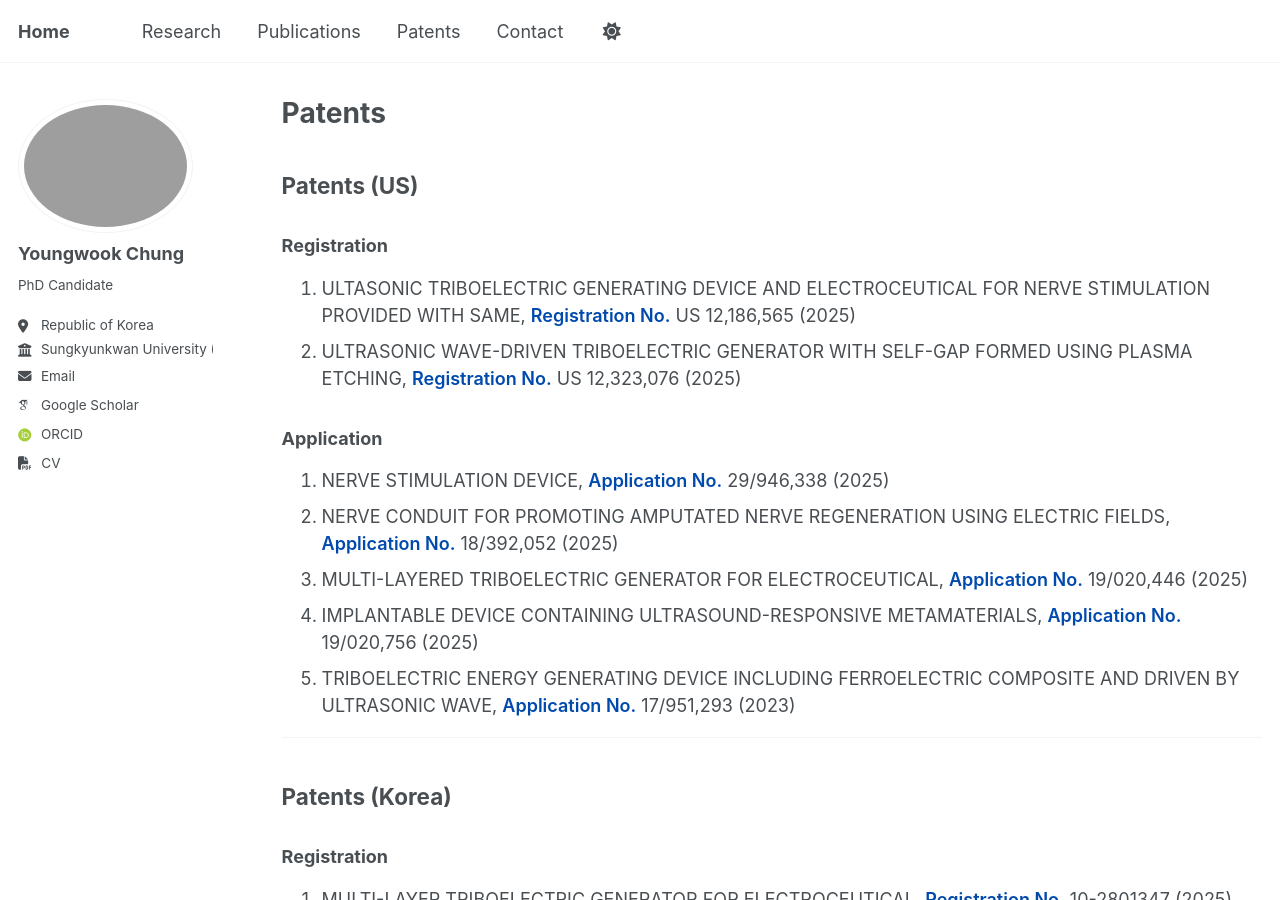
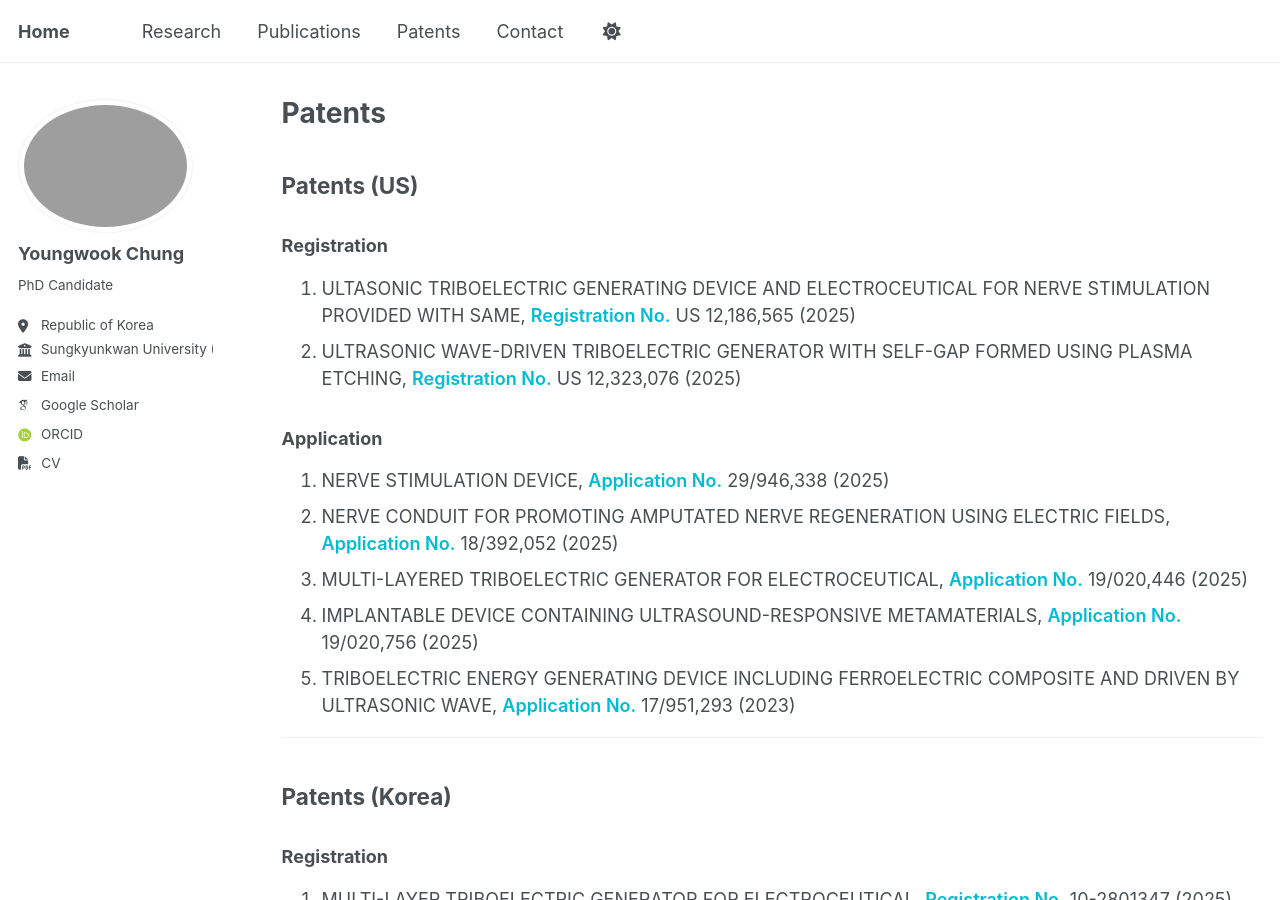
Before and after one commit to ywoog2/ywchung.github.io, a Jekyll site: the page built from _pages/patents.md, in a window 1280 px wide and 900 px high. Built offline with Jekyll 4.4.1, drawn with Linux system fonts in a browser that asks for light colours; some web fonts are replaced; a script that is not in the unit is left out.

Commit message:
Update patents.md

```diff
--- a/_pages/patents.md
+++ b/_pages/patents.md
@@ -8,35 +8,35 @@ author_profile: true
 ## Patents (US)
 
 ### Registration
-1. ULTASONIC TRIBOELECTRIC GENERATING DEVICE AND ELECTROCEUTICAL FOR NERVE STIMULATION PROVIDED WITH SAME, <span style="color:#004aad;font-weight:600;">Registration No.</span> US 12,186,565 (2025)
-2. ULTRASONIC WAVE-DRIVEN TRIBOELECTRIC GENERATOR WITH SELF-GAP FORMED USING PLASMA ETCHING, <span style="color:#004aad;font-weight:600;">Registration No.</span> US 12,323,076 (2025)
+1. ULTASONIC TRIBOELECTRIC GENERATING DEVICE AND ELECTROCEUTICAL FOR NERVE STIMULATION PROVIDED WITH SAME, <span style="color:#00bcd4;font-weight:600;">Registration No.</span> US 12,186,565 (2025)
+2. ULTRASONIC WAVE-DRIVEN TRIBOELECTRIC GENERATOR WITH SELF-GAP FORMED USING PLASMA ETCHING, <span style="color:#00bcd4;font-weight:600;">Registration No.</span> US 12,323,076 (2025)
 
 ### Application
-3. NERVE STIMULATION DEVICE, <span style="color:#004aad;font-weight:600;">Application No.</span> 29/946,338 (2025)
-4. NERVE CONDUIT FOR PROMOTING AMPUTATED NERVE REGENERATION USING ELECTRIC FIELDS, <span style="color:#004aad;font-weight:600;">Application No.</span> 18/392,052 (2025)
-5. MULTI-LAYERED TRIBOELECTRIC GENERATOR FOR ELECTROCEUTICAL, <span style="color:#004aad;font-weight:600;">Application No.</span> 19/020,446 (2025)
-6. IMPLANTABLE DEVICE CONTAINING ULTRASOUND-RESPONSIVE METAMATERIALS, <span style="color:#004aad;font-weight:600;">Application No.</span> 19/020,756 (2025)
-7. TRIBOELECTRIC ENERGY GENERATING DEVICE INCLUDING FERROELECTRIC COMPOSITE AND DRIVEN BY ULTRASONIC WAVE, <span style="color:#004aad;font-weight:600;">Application No.</span> 17/951,293 (2023)
+3. NERVE STIMULATION DEVICE, <span style="color:#00bcd4;font-weight:600;">Application No.</span> 29/946,338 (2025)
+4. NERVE CONDUIT FOR PROMOTING AMPUTATED NERVE REGENERATION USING ELECTRIC FIELDS, <span style="color:#00bcd4;font-weight:600;">Application No.</span> 18/392,052 (2025)
+5. MULTI-LAYERED TRIBOELECTRIC GENERATOR FOR ELECTROCEUTICAL, <span style="color:#00bcd4;font-weight:600;">Application No.</span> 19/020,446 (2025)
+6. IMPLANTABLE DEVICE CONTAINING ULTRASOUND-RESPONSIVE METAMATERIALS, <span style="color:#00bcd4;font-weight:600;">Application No.</span> 19/020,756 (2025)
+7. TRIBOELECTRIC ENERGY GENERATING DEVICE INCLUDING FERROELECTRIC COMPOSITE AND DRIVEN BY ULTRASONIC WAVE, <span style="color:#00bcd4;font-weight:600;">Application No.</span> 17/951,293 (2023)
 
 ---
 
 ## Patents (Korea)
 
 ### Registration
-1. MULTI-LAYER TRIBOELECTRIC GENERATOR FOR ELECTROCEUTICAL, <span style="color:#004aad;font-weight:600;">Registration No.</span> 10-2801347 (2025)
-2. TRIBOELECTRIC GENERATOR WITH CIRCUIT DRIVING STABILITY USING IMPEDANCE MATCHING, <span style="color:#004aad;font-weight:600;">Registration No.</span> 10-2799917 (2025)
-3. STRUCTURES COMPRISING TRIBOELECTRIC GENERATOR DRIVED BY ULTRASONIC WAVES, AND NERVE STIMULATION PLATFORM, <span style="color:#004aad;font-weight:600;">Registration No.</span> 10-2760307 (2025)
-4. IMPLANTABLE DEVICE CONTAINING ULTRASOUND-RESPONSIVE METAMATERIALS, <span style="color:#004aad;font-weight:600;">Registration No.</span> 10-2799672 (2025)
-5. ULTRASONIC DRIVEN TRIBOELECTRIC POWER GENERATION DEVICE, <span style="color:#004aad;font-weight:600;">Registration No.</span> 10-2692369 (2025)
-6. IMPLANTABLE NERVE CONDUIT FOR PROMOTING AMPUTATED NERVE REGENERATION USING ELECTRIC FIELDS, <span style="color:#004aad;font-weight:600;">Registration No.</span> 10-2680233 (2024)
-7. Biodegradable hydrogel nerve conduit combined with triboelectric generator for maximizing regeneration of renal cutting nerve, <span style="color:#004aad;font-weight:600;">Registration No.</span> 10-2644219 (2024)
-8. TRIBOELECTRIC GENERATOR DRIVED BY ULTRASONIC WAVES COMPRISING SELF GAP FORMED BY PLASMA ETCHING, <span style="color:#004aad;font-weight:600;">Registration No.</span> 10-2629627 (2024)
-9. NERVE CONDUIT FOR PROMOTING AMPUTATED NERVE REGENERATION USING ELECTRIC FIELDS, <span style="color:#004aad;font-weight:600;">Registration No.</span> 10-2612599 (2023)
-10. NANOCOMPOSITE BASED TRIBOELECTRIC NEUROSTIMULATION SYSTEM BY RESIZING ULTRASOUND-RESPONSIVE NANOCARRIER, <span style="color:#004aad;font-weight:600;">Registration No.</span> 10-2545576 (2023)
-11. ULTRASOUND-DRIVEN DOUBLE ELECTRODE TRIBOELECTRIC GENERATOR BASED ON A LIQUID METAL COMPOSITE, <span style="color:#004aad;font-weight:600;">Registration No.</span> 10-2535111 (2023)
-12. NANO POWER GENERATION DEVICE USING IMPLANTABLE TRIBOELECTRICITY, <span style="color:#004aad;font-weight:600;">Registration No.</span> 10-2601756 (2023)
-13. AN ULTRASONIC TRIBOELECTRIC GENERATING DEVICE APPLIED WITH A METAL PACKAGE USING A MATCHING LAYER AND AN ELECTROCEUTICAL FOR NERVE STIMULATION WITH THE SAME, <span style="color:#004aad;font-weight:600;">Registration No.</span> 10-2620483 (2023)
-14. AN ULTRASONIC TRIBOELECTRIC GENERATOR USING A GRID STRUCTURE BASED ON RESONANCE AND AN ELECTROCEUTICAL FOR NERVE STIMULATION WITH THE SAME, <span style="color:#004aad;font-weight:600;">Registration No.</span> 10-2550699 (2023)
-15. TRIBOELECTRIC NANOGENERATOR, <span style="color:#004aad;font-weight:600;">Registration No.</span> 10-2572791 (2023)
-16. MULTI ELECTRODE MODE ULTRASOUND-BASED TRIBOELECTRIC NANOGENERATOR, <span style="color:#004aad;font-weight:600;">Registration No.</span> 10-2536538 (2023)
-17. TRIBOELECTRIC GENERATOR COMPRISING FERROELECTRIC COMPOSITES DRIVED BY ULTRASONIC WAVES, <span style="color:#004aad;font-weight:600;">Registration No.</span> 10-2611741 (2023)
+1. MULTI-LAYER TRIBOELECTRIC GENERATOR FOR ELECTROCEUTICAL, <span style="color:#00bcd4;font-weight:600;">Registration No.</span> 10-2801347 (2025)
+2. TRIBOELECTRIC GENERATOR WITH CIRCUIT DRIVING STABILITY USING IMPEDANCE MATCHING, <span style="color:#00bcd4;font-weight:600;">Registration No.</span> 10-2799917 (2025)
+3. STRUCTURES COMPRISING TRIBOELECTRIC GENERATOR DRIVED BY ULTRASONIC WAVES, AND NERVE STIMULATION PLATFORM, <span style="color:#00bcd4;font-weight:600;">Registration No.</span> 10-2760307 (2025)
+4. IMPLANTABLE DEVICE CONTAINING ULTRASOUND-RESPONSIVE METAMATERIALS, <span style="color:#00bcd4;font-weight:600;">Registration No.</span> 10-2799672 (2025)
+5. ULTRASONIC DRIVEN TRIBOELECTRIC POWER GENERATION DEVICE, <span style="color:#00bcd4;font-weight:600;">Registration No.</span> 10-2692369 (2025)
+6. IMPLANTABLE NERVE CONDUIT FOR PROMOTING AMPUTATED NERVE REGENERATION USING ELECTRIC FIELDS, <span style="color:#00bcd4;font-weight:600;">Registration No.</span> 10-2680233 (2024)
+7. Biodegradable hydrogel nerve conduit combined with triboelectric generator for maximizing regeneration of renal cutting nerve, <span style="color:#00bcd4;font-weight:600;">Registration No.</span> 10-2644219 (2024)
+8. TRIBOELECTRIC GENERATOR DRIVED BY ULTRASONIC WAVES COMPRISING SELF GAP FORMED BY PLASMA ETCHING, <span style="color:#00bcd4;font-weight:600;">Registration No.</span> 10-2629627 (2024)
+9. NERVE CONDUIT FOR PROMOTING AMPUTATED NERVE REGENERATION USING ELECTRIC FIELDS, <span style="color:#00bcd4;font-weight:600;">Registration No.</span> 10-2612599 (2023)
+10. NANOCOMPOSITE BASED TRIBOELECTRIC NEUROSTIMULATION SYSTEM BY RESIZING ULTRASOUND-RESPONSIVE NANOCARRIER, <span style="color:#00bcd4;font-weight:600;">Registration No.</span> 10-2545576 (2023)
+11. ULTRASOUND-DRIVEN DOUBLE ELECTRODE TRIBOELECTRIC GENERATOR BASED ON A LIQUID METAL COMPOSITE, <span style="color:#00bcd4;font-weight:600;">Registration No.</span> 10-2535111 (2023)
+12. NANO POWER GENERATION DEVICE USING IMPLANTABLE TRIBOELECTRICITY, <span style="color:#00bcd4;font-weight:600;">Registration No.</span> 10-2601756 (2023)
+13. AN ULTRASONIC TRIBOELECTRIC GENERATING DEVICE APPLIED WITH A METAL PACKAGE USING A MATCHING LAYER AND AN ELECTROCEUTICAL FOR NERVE STIMULATION WITH THE SAME, <span style="color:#00bcd4;font-weight:600;">Registration No.</span> 10-2620483 (2023)
+14. AN ULTRASONIC TRIBOELECTRIC GENERATOR USING A GRID STRUCTURE BASED ON RESONANCE AND AN ELECTROCEUTICAL FOR NERVE STIMULATION WITH THE SAME, <span style="color:#00bcd4;font-weight:600;">Registration No.</span> 10-2550699 (2023)
+15. TRIBOELECTRIC NANOGENERATOR, <span style="color:#00bcd4;font-weight:600;">Registration No.</span> 10-2572791 (2023)
+16. MULTI ELECTRODE MODE ULTRASOUND-BASED TRIBOELECTRIC NANOGENERATOR, <span style="color:#00bcd4;font-weight:600;">Registration No.</span> 10-2536538 (2023)
+17. TRIBOELECTRIC GENERATOR COMPRISING FERROELECTRIC COMPOSITES DRIVED BY ULTRASONIC WAVES, <span style="color:#00bcd4;font-weight:600;">Registration No.</span> 10-2611741 (2023)
```
